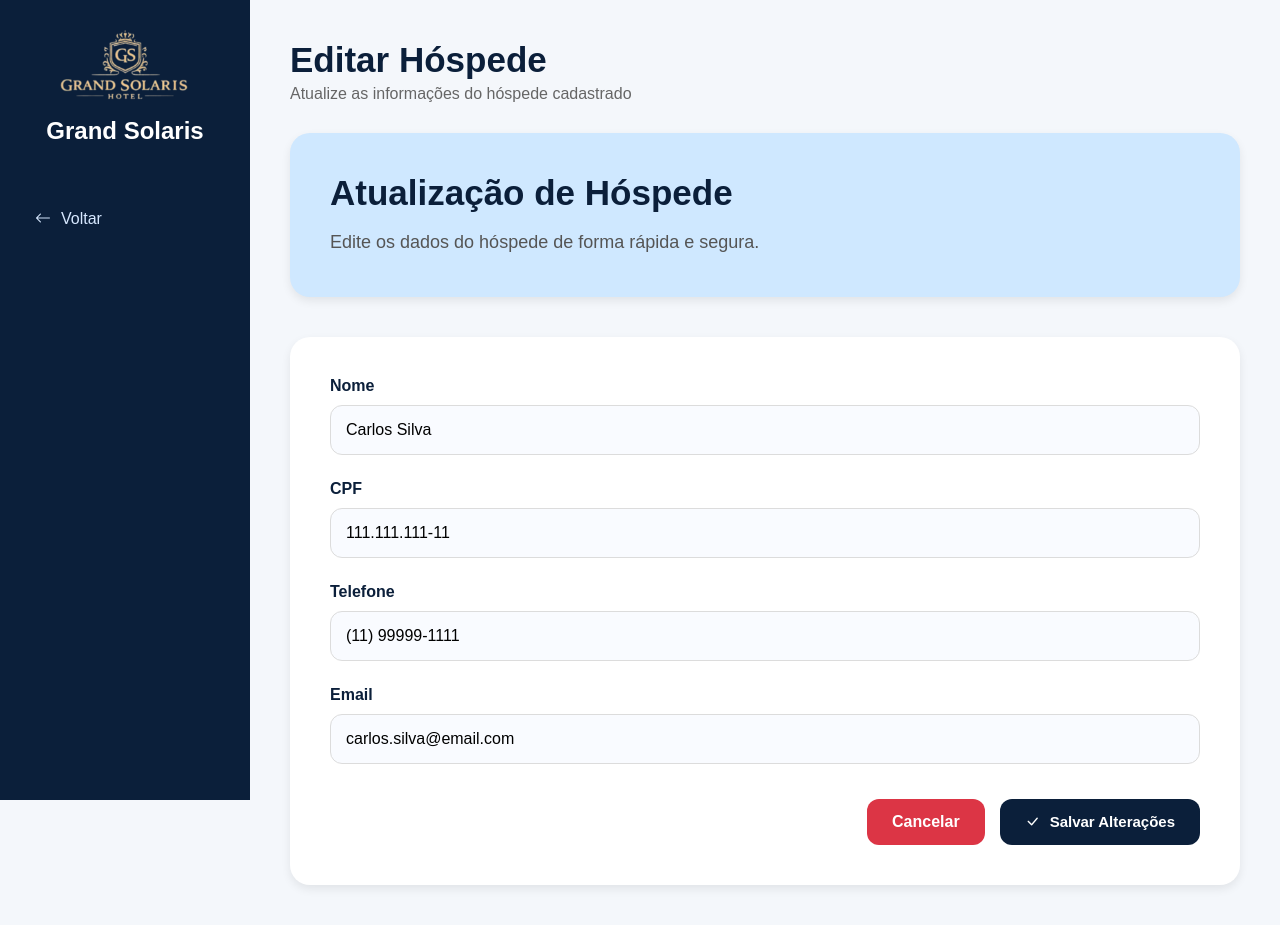
After one commit to Melhores-da-Sala/gestao-hotel, a FastAPI app: page /edit_hospede/1 in a window 1280 px wide. The commit adds this page. Run offline with FastAPI, Linux system fonts and the light colour scheme; data comes from the database, SQL or seed files in the repository.

Commit message:
telas de add e edit criadas

```diff
--- a/app.py
+++ b/app.py
@@ -53,7 +53,7 @@ async def listar_hospedes(request: Request):
 async def pagina_add_hospede(request: Request):
     return templates.TemplateResponse(
         request=request,
-        name="form_hospede.html",
+        name="add_hospede.html",
         context={}
     )
 
@@ -75,7 +75,7 @@ async def pagina_edit_hospede(request: Request, id: int):
 
     return templates.TemplateResponse(
         request=request,
-        name="form_hospede.html",
+        name="edit_hospede.html",
         context={"hospede": hospede}
     )
 
--- a/static/css/style.css
+++ b/static/css/style.css
@@ -355,3 +355,129 @@ table tr:hover {
 .btn-excluir:hover {
     background-color: #bb2d3b;
 }
+
+.container_formulario {
+    background-color: white;
+
+    padding: 40px;
+
+    border-radius: 20px;
+
+    box-shadow: 0px 4px 10px rgba(0, 0, 0, 0.08);
+}
+
+.formulario_hospede {
+    display: flex;
+
+    flex-direction: column;
+
+    gap: 25px;
+}
+
+/* GRUPOS DE INPUT */
+
+.grupo_input {
+    display: flex;
+
+    flex-direction: column;
+
+    gap: 10px;
+}
+
+.grupo_input label {
+    color: #0b1f3a;
+
+    font-size: 16px;
+
+    font-weight: bold;
+}
+
+.grupo_input input {
+    width: 100%;
+
+    padding: 15px;
+
+    border: 1px solid #dcdcdc;
+
+    border-radius: 12px;
+
+    outline: none;
+
+    font-size: 16px;
+
+    transition: 0.3s;
+
+    background-color: #f9fbff;
+}
+
+.grupo_input input:focus {
+    border-color: #0b1f3a;
+
+    box-shadow: 0px 0px 8px rgba(11, 31, 58, 0.2);
+}
+
+/* AÇÕES */
+
+.acoes_formulario {
+    display: flex;
+
+    justify-content: flex-end;
+
+    gap: 15px;
+
+    margin-top: 10px;
+}
+
+/* BOTÃO CANCELAR */
+
+.botao_cancelar {
+    background-color: #dc3545;
+
+    color: white;
+
+    text-decoration: none;
+
+    padding: 14px 25px;
+
+    border-radius: 12px;
+
+    transition: 0.3s;
+
+    font-weight: bold;
+}
+
+.botao_cancelar:hover {
+    background-color: #bb2d3b;
+}
+
+/* BOTÃO SALVAR */
+
+.botao_salvar {
+    background-color: #0b1f3a;
+
+    color: white;
+
+    border: none;
+
+    padding: 14px 25px;
+
+    border-radius: 12px;
+
+    cursor: pointer;
+
+    display: flex;
+
+    align-items: center;
+
+    gap: 10px;
+
+    font-size: 15px;
+
+    font-weight: bold;
+
+    transition: 0.3s;
+}
+
+.botao_salvar:hover {
+    background-color: #16345d;
+}
--- /dev/null
+++ b/templates/edit_hospede.html
@@ -0,0 +1,126 @@
+<!DOCTYPE html>
+<html lang="pt-br">
+
+<head>
+    <meta charset="UTF-8">
+    <meta name="viewport" content="width=device-width, initial-scale=1.0">
+
+    <link rel="stylesheet" href="/static/css/style.css">
+
+    <link rel="stylesheet"
+        href="https://cdn.jsdelivr.net/npm/bootstrap-icons@1.11.3/font/bootstrap-icons.min.css">
+
+    <title>Editar Hóspede | Grand Solaris</title>
+</head>
+
+<body>
+
+    <aside class="sidebar">
+
+        <div class="logo-area">
+
+            <img src="/static/assets/logo_hotel.png" alt="Logo Hotel">
+
+            <h2>Grand Solaris</h2>
+
+        </div>
+
+        <nav>
+
+            <a href="/hospedes">
+
+                <i class="bi bi-arrow-left"></i>
+
+                Voltar
+
+            </a>
+
+        </nav>
+
+    </aside>
+
+    <main>
+
+        <header class="topbar">
+
+            <div>
+                <h1>Editar Hóspede</h1>
+
+                <p>Atualize as informações do hóspede cadastrado</p>
+            </div>
+
+        </header>
+
+        <section class="banner">
+
+            <h1 class="titulo">
+                Atualização de Hóspede
+            </h1>
+
+            <p>
+                Edite os dados do hóspede de forma rápida e segura.
+            </p>
+
+        </section>
+
+        <section class="container_formulario">
+
+            <form action="/edit_hospede/{{ hospede.id }}" method="post" class="formulario_hospede">
+
+                <div class="grupo_input">
+
+                    <label>Nome</label>
+
+                    <input type="text" name="nome" value="{{ hospede.nome }}" required>
+
+                </div>
+
+                <div class="grupo_input">
+
+                    <label>CPF</label>
+
+                    <input type="text" name="cpf" value="{{ hospede.cpf }}" required>
+
+                </div>
+
+                <div class="grupo_input">
+
+                    <label>Telefone</label>
+
+                    <input type="text" name="telefone" value="{{ hospede.telefone }}">
+
+                </div>
+
+                <div class="grupo_input">
+
+                    <label>Email</label>
+
+                    <input type="email" name="email" value="{{ hospede.email }}">
+
+                </div>
+
+                <div class="acoes_formulario">
+
+                    <a href="/hospedes" class="botao_cancelar">
+                        Cancelar
+                    </a>
+
+                    <button type="submit" class="botao_salvar">
+
+                        <i class="bi bi-check-lg"></i>
+
+                        Salvar Alterações
+
+                    </button>
+
+                </div>
+
+            </form>
+
+        </section>
+
+    </main>
+
+</body>
+
+</html>
```
Also changed, not shown: templates/add_hospede.html (added, +136 -0 lines).
